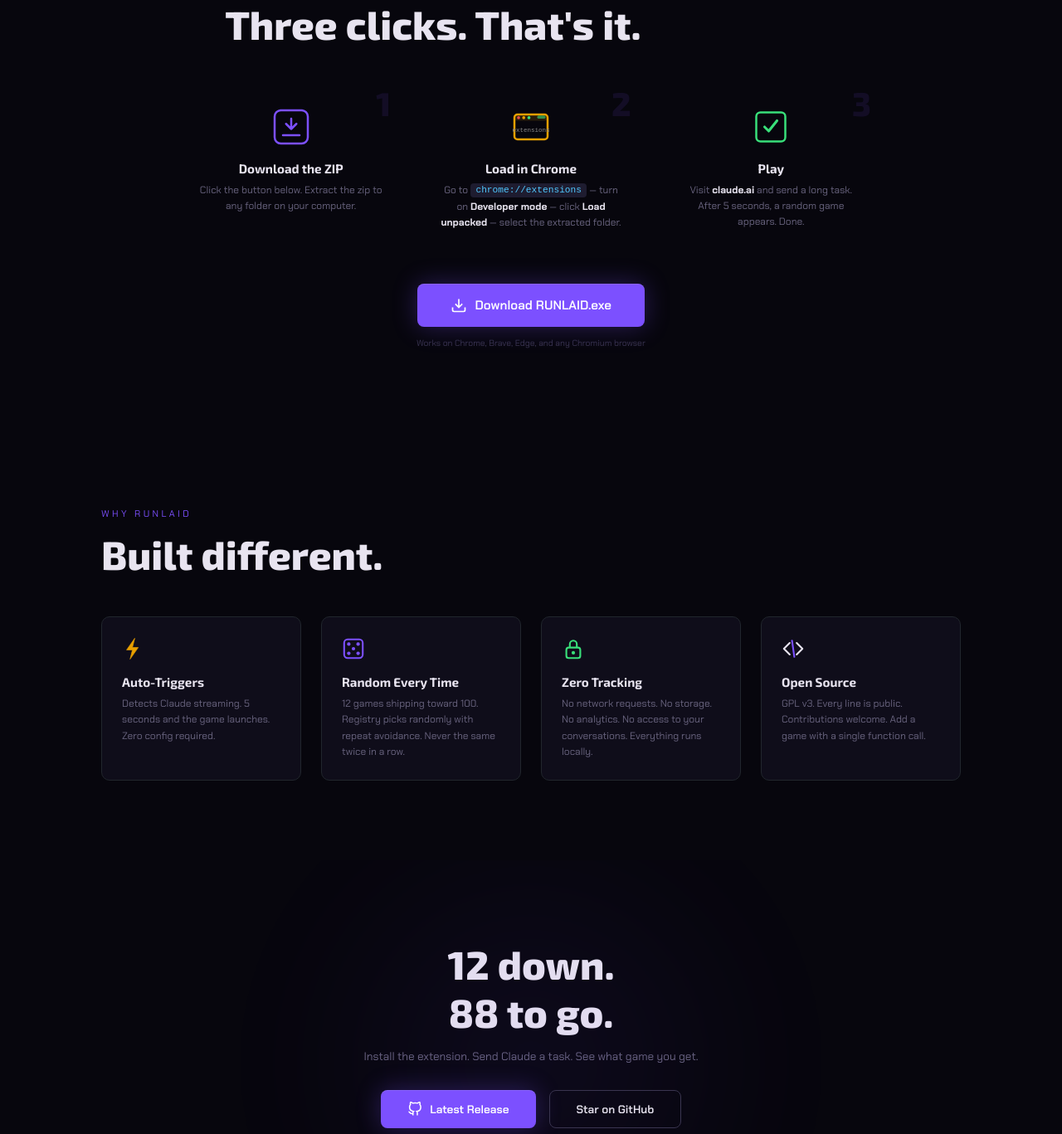
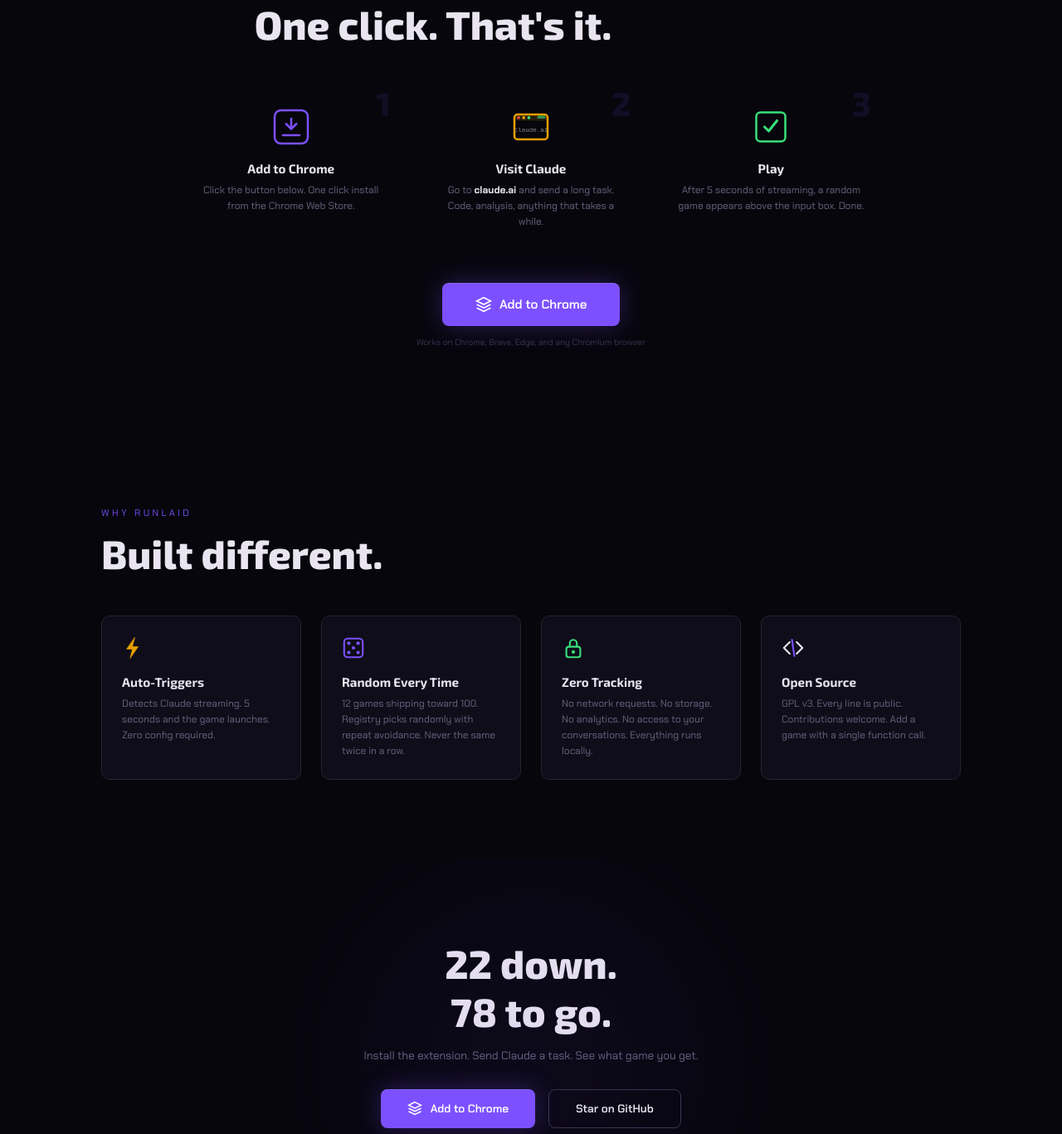
Before and after one commit to iam25th1/runlaid, a browser extension: page index.html in a window 1280 px wide. Shown: the part 2673-4040 px from the top of the page at 83% size. Drawn offline with Linux system fonts and the light colour scheme.

Commit message:
Chrome Web Store approved - update all download links

```diff
--- a/index.html
+++ b/index.html
@@ -271,31 +271,31 @@
 <!-- INSTALL GUIDE -->
 <section class="install-section reveal" id="install">
   <div class="section-label">One-Tap Install</div>
-  <h2 class="section-title">Three clicks. That's it.</h2>
+  <h2 class="section-title">One click. That's it.</h2>
   <div class="install-steps">
     <div class="install-step reveal">
       <div class="install-num">1</div>
       <div class="install-icon"><svg viewBox="0 0 40 40"><rect x="4" y="4" width="32" height="32" rx="6" fill="none" stroke="#7C50FF" stroke-width="2"/><path d="M20 12v10M15 17l5 5 5-5" fill="none" stroke="#7C50FF" stroke-width="2" stroke-linecap="round" stroke-linejoin="round"/><line x1="12" y1="28" x2="28" y2="28" stroke="#7C50FF" stroke-width="2" stroke-linecap="round"/></svg></div>
-      <h3>Download the ZIP</h3>
-      <p>Click the button below. Extract the zip to any folder on your computer.</p>
+      <h3>Add to Chrome</h3>
+      <p>Click the button below. One click install from the Chrome Web Store.</p>
     </div>
     <div class="install-step reveal">
       <div class="install-num">2</div>
-      <div class="install-icon"><svg viewBox="0 0 40 40"><rect x="4" y="8" width="32" height="24" rx="3" fill="none" stroke="#E8A000" stroke-width="2"/><rect x="4" y="8" width="32" height="6" rx="3" fill="#E8A000" opacity=".15"/><circle cx="8" cy="11" r="1.5" fill="#E24B4A"/><circle cx="13" cy="11" r="1.5" fill="#E8A000"/><circle cx="18" cy="11" r="1.5" fill="#39E07A"/><text x="20" y="25" font-size="6" fill="#888" text-anchor="middle" font-family="monospace">extensions</text><rect x="26" y="9" width="8" height="3" rx="1.5" fill="#39E07A" opacity=".6"/></svg></div>
-      <h3>Load in Chrome</h3>
-      <p>Go to <code>chrome://extensions</code> &mdash; turn on <strong>Developer mode</strong> &mdash; click <strong>Load unpacked</strong> &mdash; select the extracted folder.</p>
+      <div class="install-icon"><svg viewBox="0 0 40 40"><rect x="4" y="8" width="32" height="24" rx="3" fill="none" stroke="#E8A000" stroke-width="2"/><rect x="4" y="8" width="32" height="6" rx="3" fill="#E8A000" opacity=".15"/><circle cx="8" cy="11" r="1.5" fill="#E24B4A"/><circle cx="13" cy="11" r="1.5" fill="#E8A000"/><circle cx="18" cy="11" r="1.5" fill="#39E07A"/><text x="20" y="25" font-size="6" fill="#888" text-anchor="middle" font-family="monospace">claude.ai</text><rect x="26" y="9" width="8" height="3" rx="1.5" fill="#39E07A" opacity=".6"/></svg></div>
+      <h3>Visit Claude</h3>
+      <p>Go to <strong>claude.ai</strong> and send a long task. Code, analysis, anything that takes a while.</p>
     </div>
     <div class="install-step reveal">
       <div class="install-num">3</div>
       <div class="install-icon"><svg viewBox="0 0 40 40"><rect x="6" y="6" width="28" height="28" rx="4" fill="none" stroke="#39E07A" stroke-width="2"/><path d="M14 20l4 4 8-10" fill="none" stroke="#39E07A" stroke-width="2.5" stroke-linecap="round" stroke-linejoin="round"/></svg></div>
       <h3>Play</h3>
-      <p>Visit <strong>claude.ai</strong> and send a long task. After 5 seconds, a random game appears. Done.</p>
+      <p>After 5 seconds of streaming, a random game appears above the input box. Done.</p>
     </div>
   </div>
   <div style="text-align:center;margin-top:2.5rem">
-    <a href="https://github.com/iam25th1/runlaid/releases/latest/download/runlaid-extension.zip" class="btn btn-primary" style="font-size:.95rem;padding:1rem 2.5rem">
-      <svg width="20" height="20" viewBox="0 0 24 24" fill="none" stroke="currentColor" stroke-width="2"><path d="M21 15v4a2 2 0 01-2 2H5a2 2 0 01-2-2v-4M7 10l5 5 5-5M12 15V3"/></svg>
-      Download RUNLAID.exe
+    <a href="https://chromewebstore.google.com/detail/runlaidexe/edcdajmicodmhhbeadabhfadghmpmaae" class="btn btn-primary" style="font-size:.95rem;padding:1rem 2.5rem">
+      <svg width="20" height="20" viewBox="0 0 24 24" fill="none" stroke="currentColor" stroke-width="2"><path d="M12 2L2 7l10 5 10-5-10-5zM2 17l10 5 10-5M2 12l10 5 10-5"/></svg>
+      Add to Chrome
     </a>
     <p style="margin-top:.8rem;font-size:.65rem;color:var(--dim)">Works on Chrome, Brave, Edge, and any Chromium browser</p>
   </div>
@@ -314,12 +314,12 @@
 
 <section class="final-cta" id="download">
   <div class="hero-glow"></div>
-  <h2>12 down.<br>88 to go.</h2>
+  <h2>22 down.<br>78 to go.</h2>
   <p>Install the extension. Send Claude a task. See what game you get.</p>
   <div class="cta-group">
-    <a href="https://github.com/iam25th1/runlaid/releases/latest" class="btn btn-primary" target="_blank" rel="noopener noreferrer">
-      <svg width="18" height="18" viewBox="0 0 24 24" fill="none" stroke="currentColor" stroke-width="2"><path d="M9 19c-5 1.5-5-2.5-7-3m14 6v-3.87a3.37 3.37 0 00-.94-2.61c3.14-.35 6.44-1.54 6.44-7A5.44 5.44 0 0020 4.77 5.07 5.07 0 0019.91 1S18.73.65 16 2.48a13.38 13.38 0 00-7 0C6.27.65 5.09 1 5.09 1A5.07 5.07 0 005 4.77a5.44 5.44 0 00-1.5 3.78c0 5.42 3.3 6.61 6.44 7A3.37 3.37 0 009 18.13V22"/></svg>
-      Latest Release
+    <a href="https://chromewebstore.google.com/detail/runlaidexe/edcdajmicodmhhbeadabhfadghmpmaae" class="btn btn-primary" target="_blank" rel="noopener noreferrer">
+      <svg width="18" height="18" viewBox="0 0 24 24" fill="none" stroke="currentColor" stroke-width="2"><path d="M12 2L2 7l10 5 10-5-10-5zM2 17l10 5 10-5M2 12l10 5 10-5"/></svg>
+      Add to Chrome
     </a>
     <a href="https://github.com/iam25th1/runlaid" class="btn btn-secondary" target="_blank" rel="noopener noreferrer">Star on GitHub</a>
   </div>
```
